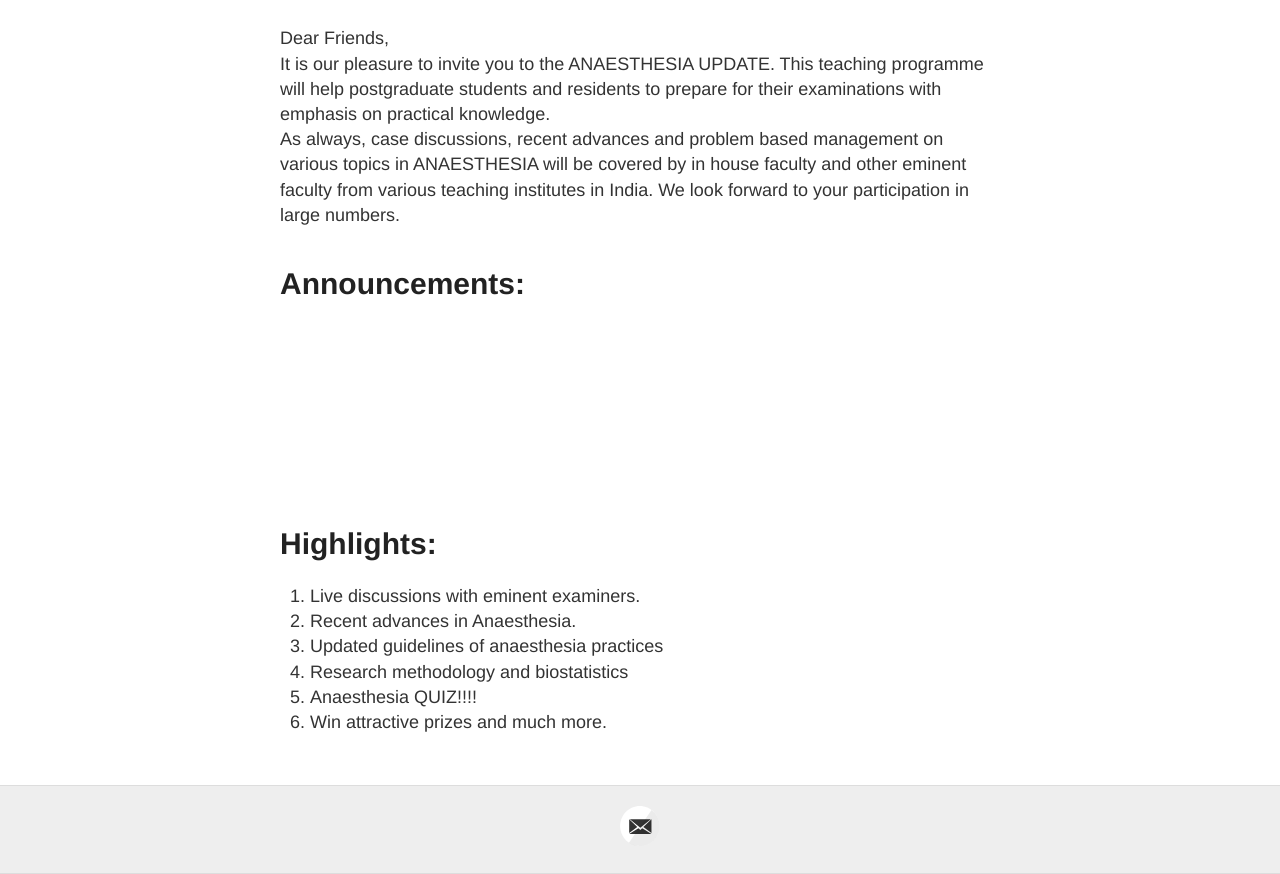
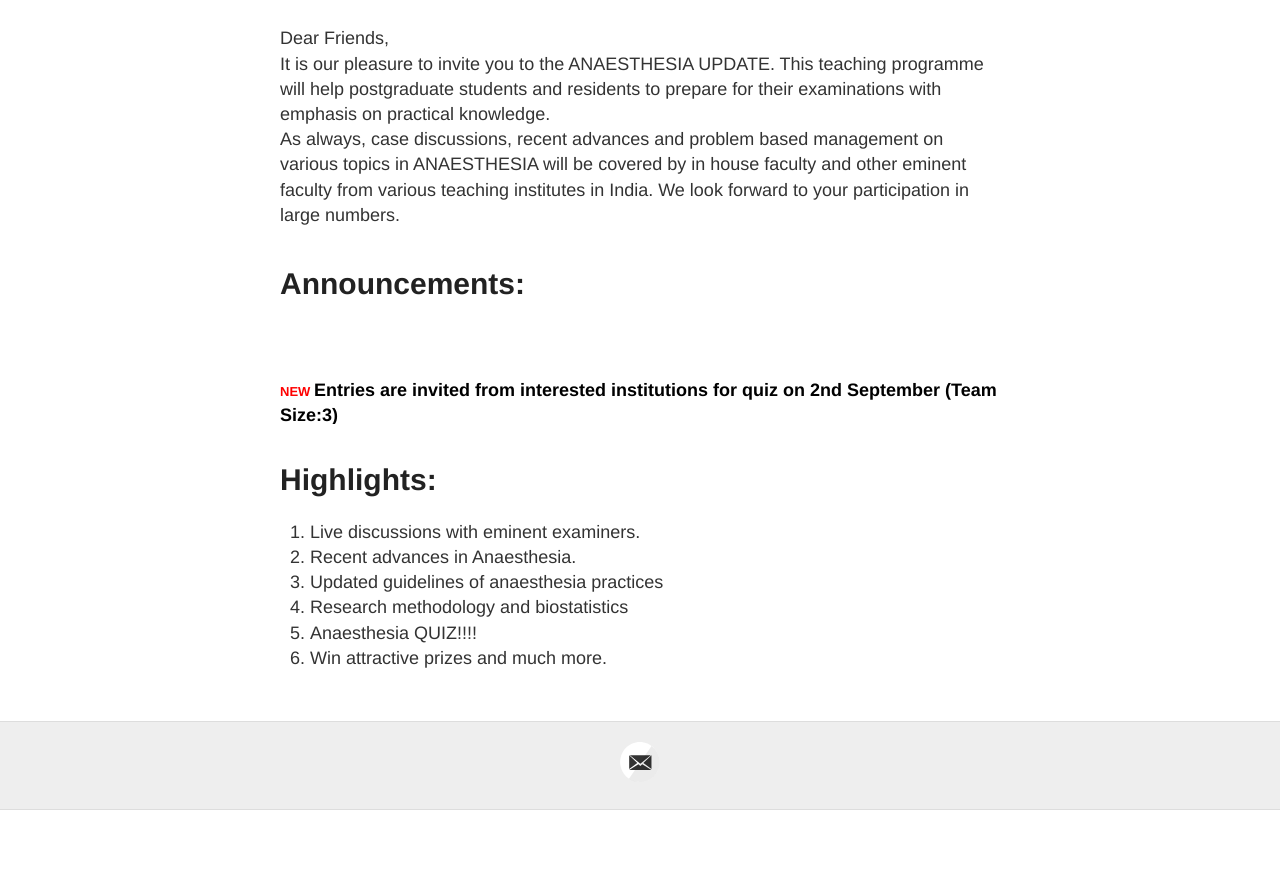
Before and after one commit to manofcomputer/manofcomputer.github.io, a Jekyll site: the page built from index.md, in a window 1280 px wide, cut to the strip 728-1602 px from the top of the page. Built offline with Jekyll 4.4.1, drawn with Linux system fonts in a browser that asks for light colours; nearby versions of some CDN libraries; after the commit the page ends 1538 px from its top, so only the background shows below that.

Commit message:
Removed marquee with css

```diff
--- a/index.md
+++ b/index.md
@@ -11,11 +11,13 @@
 As always, case discussions, recent advances and problem based management on various topics in ANAESTHESIA will be covered by in house faculty and other eminent faculty from various teaching institutes in India. We look forward to your participation in large numbers.
 
 # Announcements:
-<marquee direction="up" scrollamount="4">
-<h3><strong><font color="red" size="2">NEW </font>Entries are invited from interested institutions for quiz on 2nd September (Team Size:3)</strong></h3>
-<h3><strong><font color="red" size="2">NEW </font>Schedule has now been released</strong></h3>
-
-</marquee>
+<!-- <marquee direction="up" scrollamount="4"> -->
+<div class="marquee">
+<p><strong><font color="red" size="2">NEW </font>Entries are invited from interested institutions for quiz on 2nd September (Team Size:3)</strong>
+	<br>
+	<strong><font color="red" size="2">NEW </font>Schedule has now been released</strong></p>
+</div>
+<!-- </marquee> -->
 
 # Highlights:
 1. Live discussions with eminent examiners.
--- a/style.scss
+++ b/style.scss
@@ -289,7 +289,7 @@
 @import "svg-icons";
 
 
-    	#slideshow {
+#slideshow {
     margin: 30px auto;
     position: relative;
     width: 400px;
@@ -305,3 +305,23 @@
     right: 5px;
     bottom: 5px;
   }
+
+.marquee {
+	height: 100px;
+	background-color: white;
+	color: black;
+    overflow: hidden;
+    box-sizing: border-box;
+}
+
+.marquee p {
+    display: inline-block;
+    padding-top: 10%;
+    padding-bottom: 10%;
+    animation: marquee 4s linear infinite;
+}
+
+@keyframes marquee {
+    0%   { transform: translate(0, 0); }
+    100% { transform: translate(0, -100%); }
+}
```
